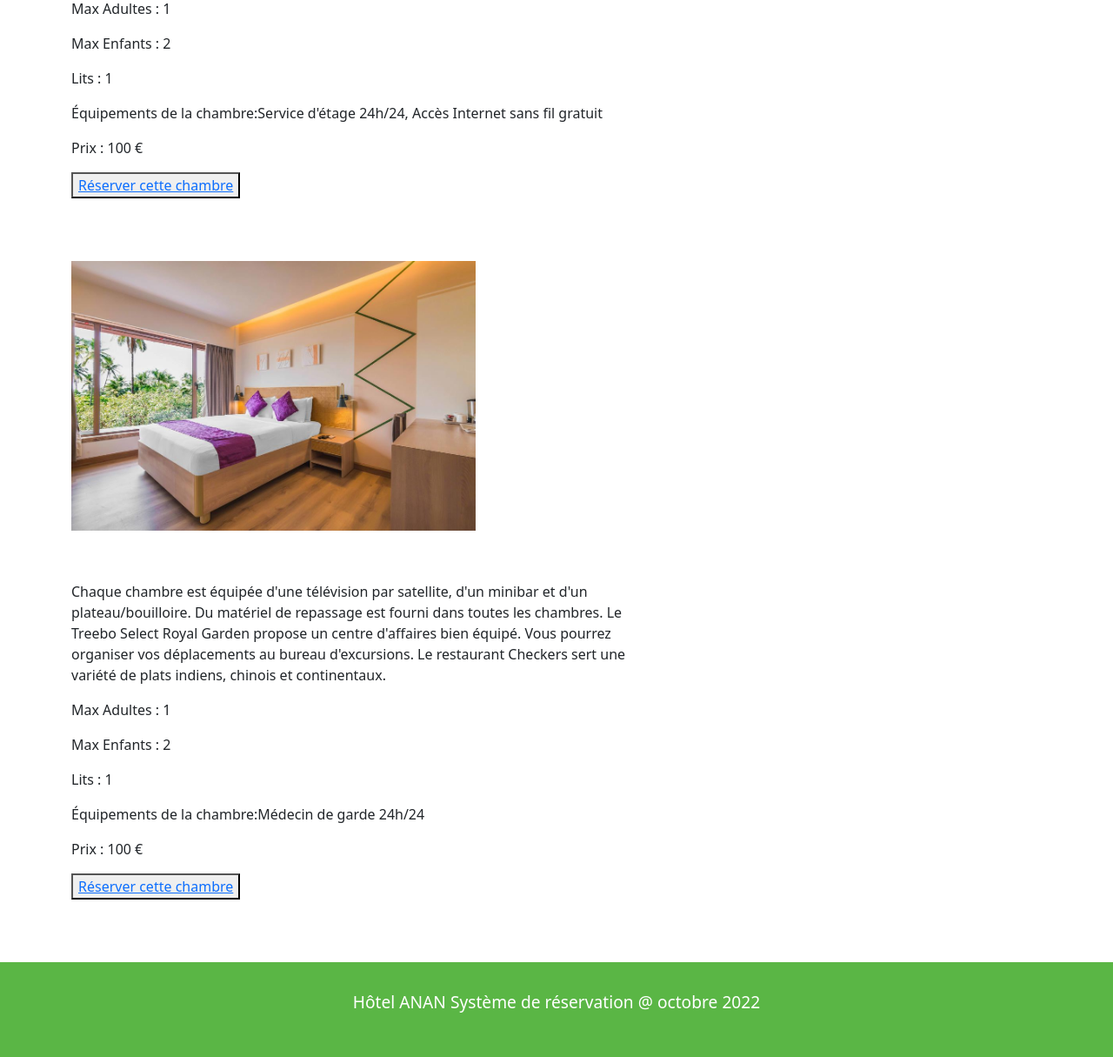
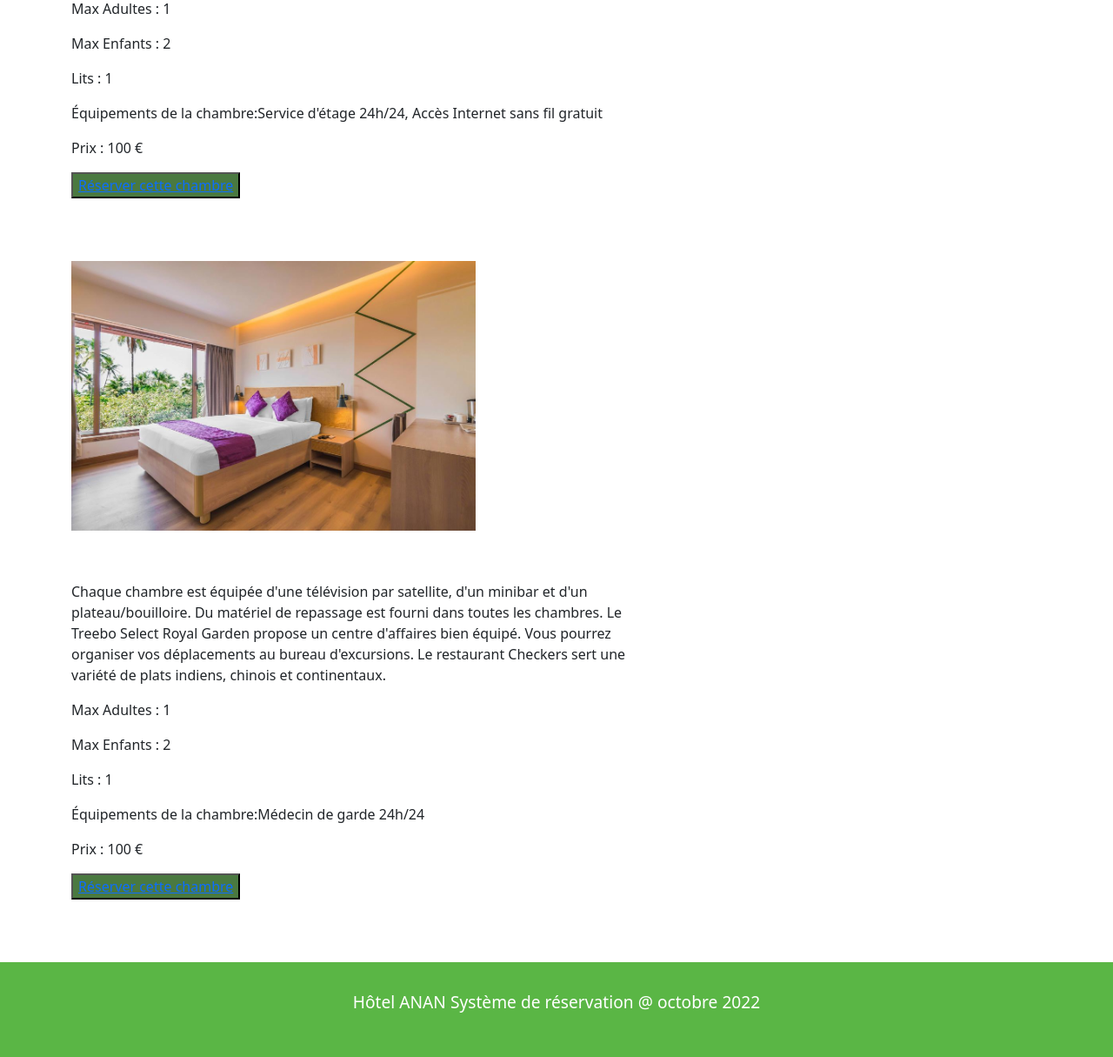
Before and after one commit to RajaThanigaiNayagam/hotelanan, a PHP site: page /category-details.php?catid=1 in a window 1280 px wide. Shown: the part 518-1733 px from the top of the page at 87% size. Run offline with PHP 8.4, Linux system fonts and the light colour scheme; a user stored in the database is signed in; data comes from the database, SQL or seed files in the repository; data that the repository does not hold is empty; some web fonts are replaced.

Commit message:
RESERVATION BUTTON COLOR MODIFIED

```diff
--- a/css/style.css
+++ b/css/style.css
@@ -34,6 +34,10 @@ input[type="button"]{
     margin-top: 1em;
 }
 
+
+.reservebutton {
+    background-color: #4a7940;
+}
 
 .reservebutton:hover, .reservebutton:focus {
     color: #fff;
```
